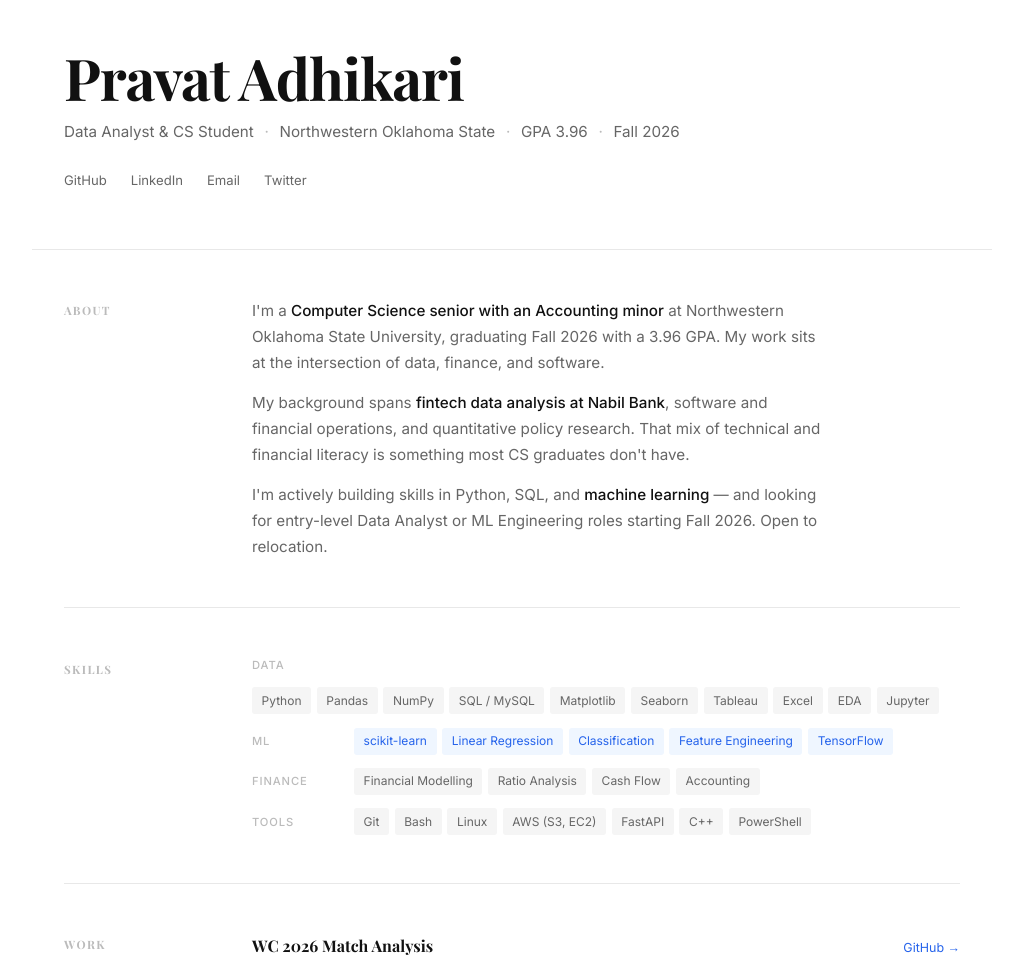
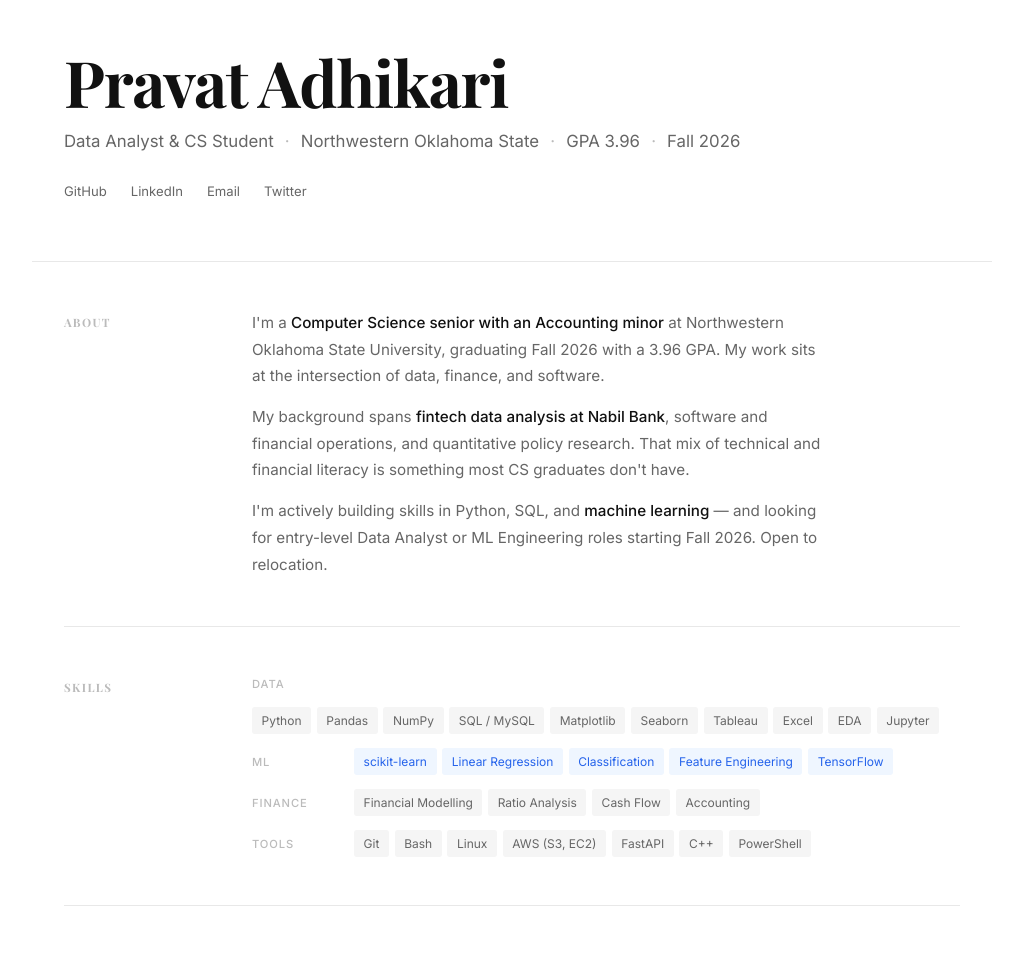
Before and after one commit to adhocpra/adhocpra.github.io, a plain HTML site: page index.html in a window 1280 px wide. Shown: the part 80-1037 px from the top of the page, without its empty margins (128-1151 px from the left). Drawn offline with nearby package versions, Linux system fonts and the light colour scheme; a web font is replaced by a local one.

Commit message:
Increase font sizes across portfolio

```diff
--- a/index.html
+++ b/index.html
@@ -26,8 +26,8 @@ body {
   background: var(--bg);
   color: var(--text);
   font-family: var(--sans);
-  font-size: 15px;
-  line-height: 1.7;
+  font-size: 17px;
+  line-height: 1.75;
 }
 
 a { color: inherit; text-decoration: none; }
@@ -66,7 +66,7 @@ a { color: inherit; text-decoration: none; }
 }
 .hero h1 {
   font-family: var(--serif);
-  font-size: clamp(2.4rem, 5vw, 3.6rem);
+  font-size: clamp(2.8rem, 5vw, 4.4rem);
   font-weight: 700;
   line-height: 1.1;
   letter-spacing: -0.02em;
@@ -74,7 +74,7 @@ a { color: inherit; text-decoration: none; }
   margin-bottom: 0.6rem;
 }
 .hero-sub {
-  font-size: 0.95rem;
+  font-size: 1.05rem;
   color: var(--muted);
   margin-bottom: 1.5rem;
 }
@@ -176,7 +176,7 @@ a { color: inherit; text-decoration: none; }
 }
 .project-name {
   font-family: var(--serif);
-  font-size: 1rem;
+  font-size: 1.15rem;
   font-weight: 700;
   color: var(--text);
 }
@@ -209,7 +209,7 @@ a { color: inherit; text-decoration: none; }
 .exp-item:last-child { border-bottom: none; padding-bottom: 0; }
 .exp-role {
   font-family: var(--serif);
-  font-size: 1rem;
+  font-size: 1.15rem;
   font-weight: 700;
   color: var(--text);
   margin-bottom: 0.1rem;
@@ -243,7 +243,7 @@ a { color: inherit; text-decoration: none; }
 /* ── EDUCATION ── */
 .edu-name {
   font-family: var(--serif);
-  font-size: 1rem;
+  font-size: 1.15rem;
   font-weight: 700;
   color: var(--text);
   margin-bottom: 0.15rem;
```
